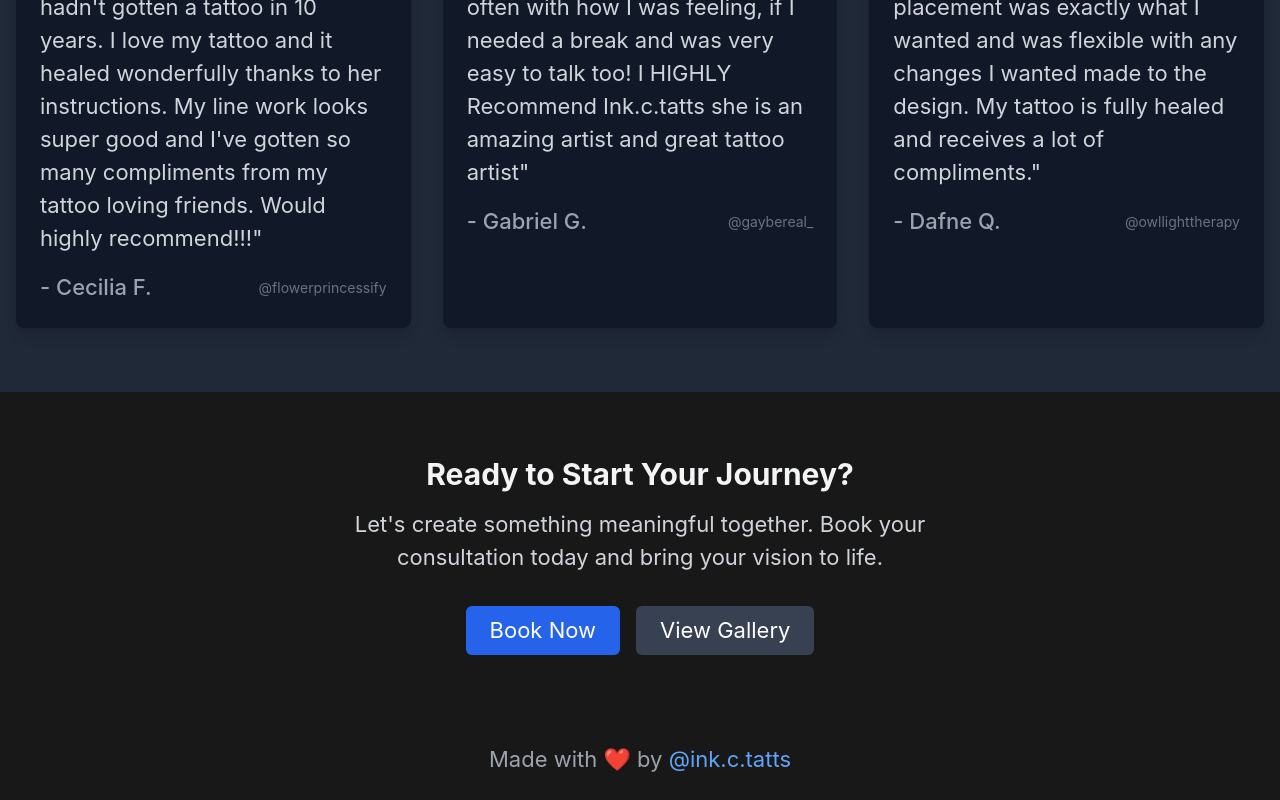
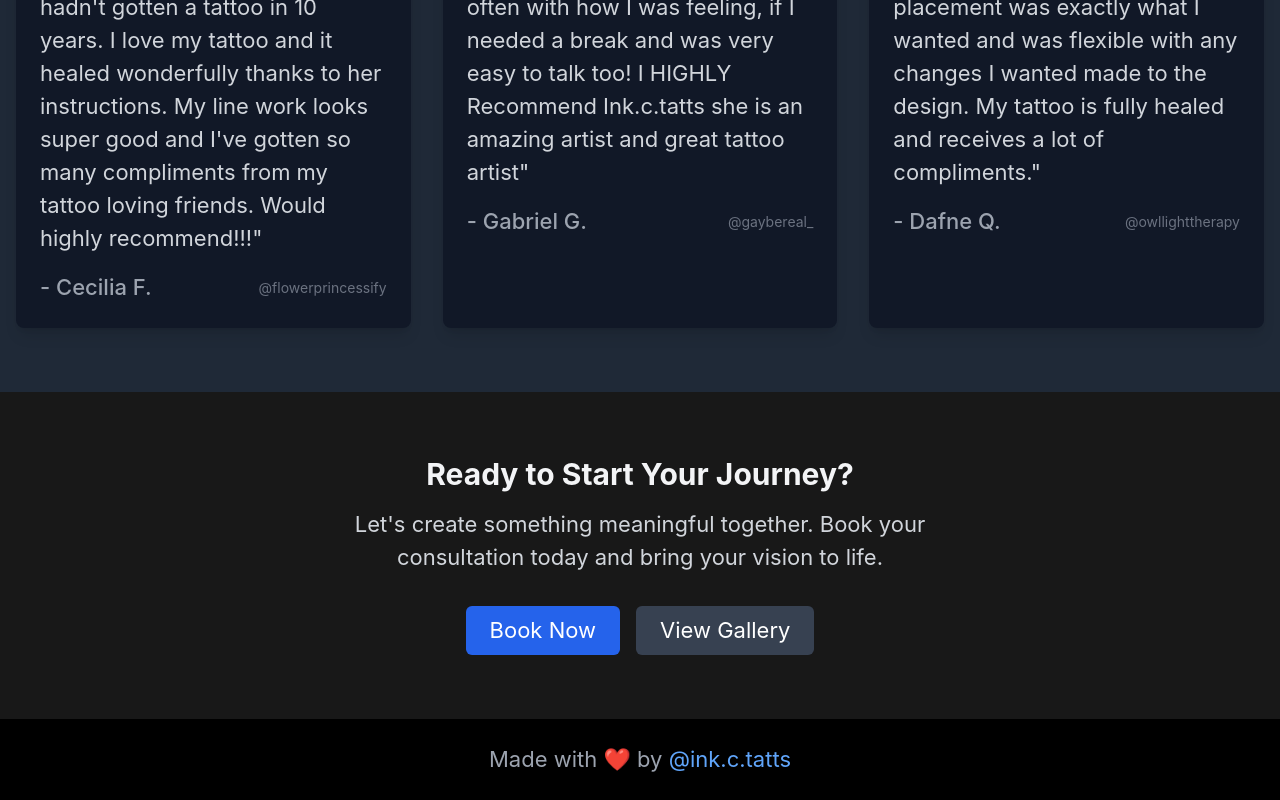
Before and after one commit to Alex-Bailon/ink-c-tatts, a Nuxt app: page / in a window 1280 px wide. Shown: the part 3161-3961 px from the top of the page. Built offline with nearby package versions, Linux system fonts and the light colour scheme; a web font is replaced by a local one.

Commit message:
Update default.vue

```diff
--- a/layouts/default.vue
+++ b/layouts/default.vue
@@ -133,7 +133,7 @@
       <slot />
     </main>
 
-    <footer class="mt-auto py-6">
+    <footer class="mt-auto py-6 bg-black">
       <p class="text-center text-gray-400">
         Made with ❤️ by <a href="https://www.instagram.com/ink.c.tatts/" target="_blank" class="text-blue-400 hover:text-blue-300 transition-colors">@ink.c.tatts</a>
       </p>
```
